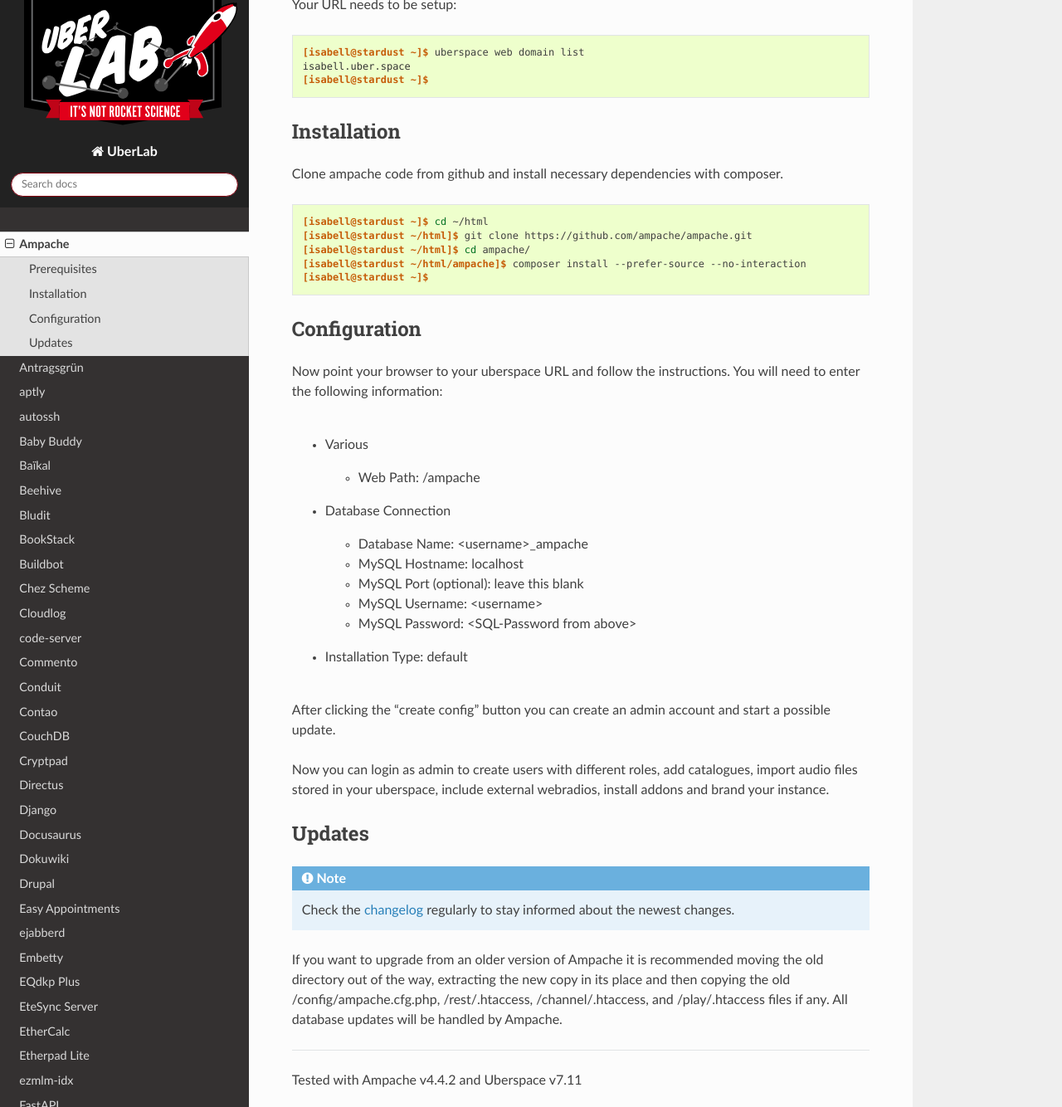
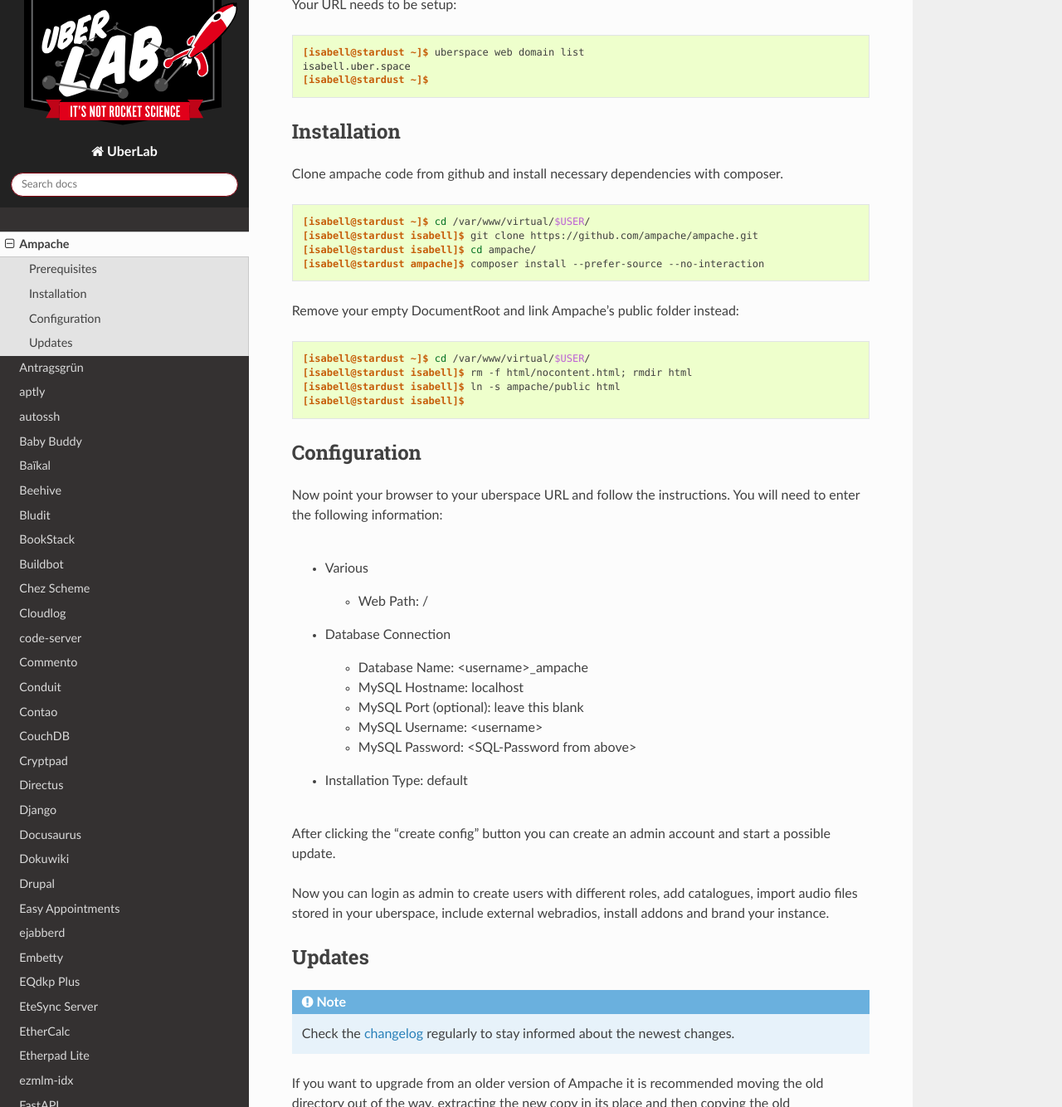
Before and after one commit to Uberspace/lab, a Sphinx documentation site: the page built from source/guide_ampache.rst, in a window 1280 px wide and 1400 px high, scrolled down 1481 px, cut to the strip 0-1334 px from the top of the window. Shown: the whole strip at 83% size. Built offline with Sphinx 7.4.7 and the Read the Docs theme 2.0.0, drawn with Linux system fonts in a browser that asks for light colours; some of the changed text lies outside the part shown.

Commit message:
[ampache] works w/ PHP 8.1; updated instructions to comply w/ STYLE.md
closes #1358

```diff
--- a/source/guide_ampache.rst
+++ b/source/guide_ampache.rst
@@ -43,11 +43,19 @@
 
 .. code-block:: console
 
-  [isabell@stardust ~]$ cd ~/html
-  [isabell@stardust ~/html]$ git clone https://github.com/ampache/ampache.git
-  [isabell@stardust ~/html]$ cd ampache/
-  [isabell@stardust ~/html/ampache]$ composer install --prefer-source --no-interaction
-  [isabell@stardust ~]$
+  [isabell@stardust ~]$ cd /var/www/virtual/$USER/
+  [isabell@stardust isabell]$ git clone https://github.com/ampache/ampache.git
+  [isabell@stardust isabell]$ cd ampache/
+  [isabell@stardust ampache]$ composer install --prefer-source --no-interaction
+
+Remove your empty DocumentRoot and link Ampache's public folder instead:
+
+.. code-block:: console
+
+  [isabell@stardust ~]$ cd /var/www/virtual/$USER/
+  [isabell@stardust isabell]$ rm -f html/nocontent.html; rmdir html
+  [isabell@stardust isabell]$ ln -s ampache/public html
+  [isabell@stardust isabell]$
 
 
 Configuration
@@ -90,6 +98,6 @@
 
 ----
 
-Tested with Ampache v4.4.2 and Uberspace v7.11
+Tested with Ampache v5.5.5 and Uberspace v7.13, and PHP 8.1
 
 .. author_list::
```
Also changed, not shown: other parts of source/guide_ampache.rst (+1 -1 lines).
